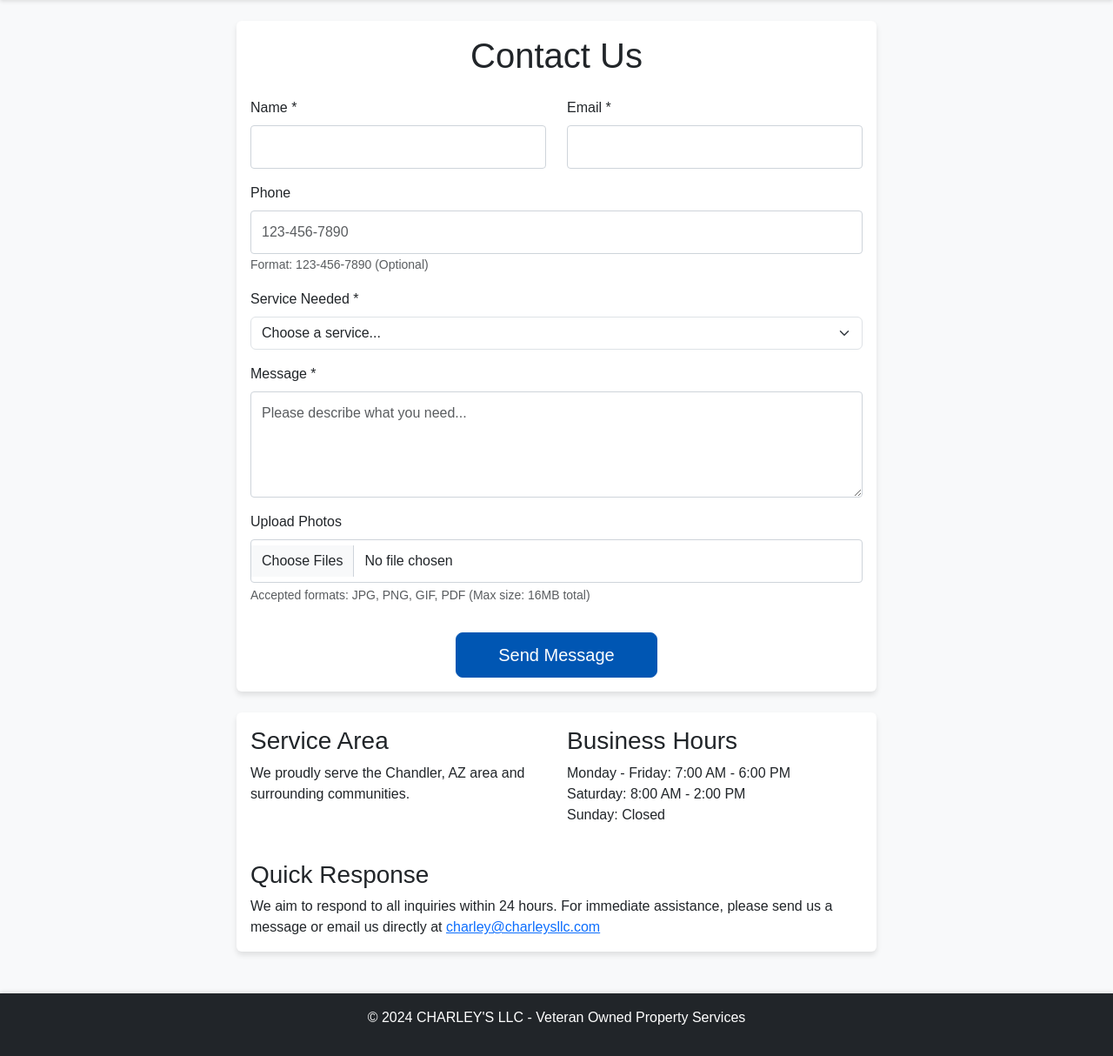
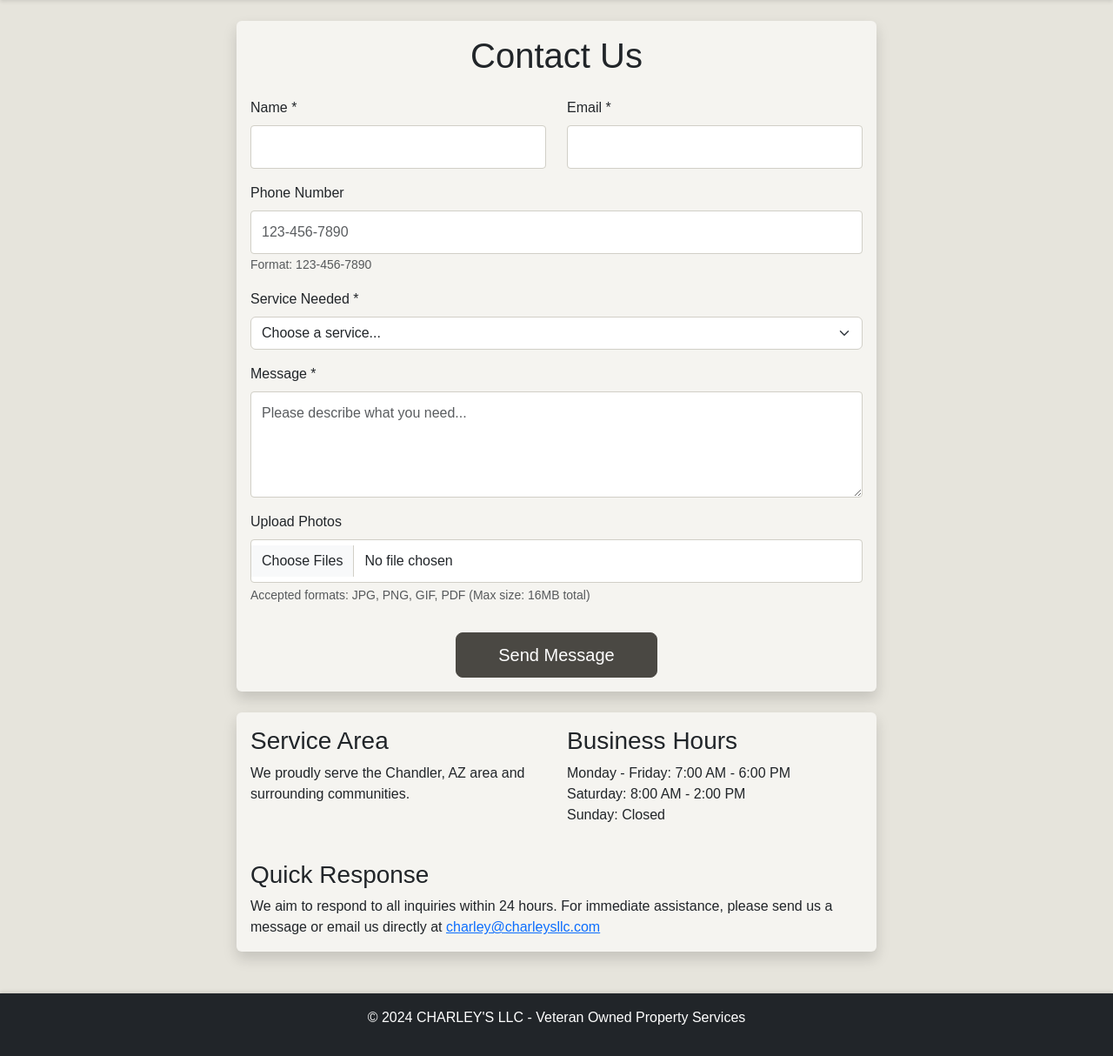
Before and after one commit to fullstackcrypto/charleys-llc, a Flask app: page /contact in a window 1280 px wide. Shown: the part 62-1276 px from the top of the page at 87% size. Run offline with Flask 3, Linux system fonts and the light colour scheme.

Commit message:
Updated contact form styling and layout

```diff
--- a/static/styles.css
+++ b/static/styles.css
@@ -46,7 +46,7 @@ body {
 /* Contact Form */
 .form-control {
     border-radius: 0.25rem;
-    border: 1px solid #ced4da;
+    border: 1px solid #7b8692;
     padding: 0.75rem;
 }
 
--- a/templates/contact.html
+++ b/templates/contact.html
@@ -3,9 +3,36 @@
 {% block title %}Contact Us{% endblock %}
 
 {% block content %}
+<style>
+    body {
+        background-color: #E6E4DC !important; /* Light khaki background */
+    }
+    .card {
+        background-color: #F5F4F0; /* Lighter khaki for cards */
+        border: none;
+    }
+    .form-control, .form-select {
+        background-color: #FFFFFF; /* Keep form inputs white for contrast */
+        border: 1px solid #D1CFC7; /* Slightly darker border */
+    }
+    .form-control:focus, .form-select:focus {
+        background-color: #FFFFFF;
+        border-color: #C0BD B4;
+        box-shadow: 0 0 0 0.2rem rgba(192, 189, 180, 0.25);
+    }
+    .btn-primary {
+        background-color: #4A4843; /* Darker contrasting color for buttons */
+        border-color: #4A4843;
+    }
+    .btn-primary:hover {
+        background-color: #35332F;
+        border-color: #35332F;
+    }
+</style>
+
 <div class="row justify-content-center">
     <div class="col-md-8">
-        <div class="card">
+        <div class="card shadow">
             <div class="card-body">
                 <h1 class="card-title text-center mb-4">Contact Us</h1>
 
@@ -34,10 +61,10 @@
                     </div>
 
                     <div class="mb-3">
-                        <label for="phone" class="form-label">Phone</label>
+                        <label for="phone" class="form-label">Phone Number</label>
                         <input type="tel" class="form-control" id="phone" name="phone"
                                placeholder="123-456-7890">
-                        <small class="text-muted">Format: 123-456-7890 (Optional)</small>
+                        <small class="text-muted">Format: 123-456-7890</small>
                     </div>
 
                     <div class="mb-3">
@@ -77,7 +104,7 @@
             </div>
         </div>
 
-        <div class="card mt-4">
+        <div class="card mt-4 shadow">
             <div class="card-body">
                 <div class="row">
                     <div class="col-md-6">
@@ -111,7 +138,7 @@
 <script>
     document.getElementById('files').addEventListener('change', function(e) {
         const preview = document.getElementById('filePreview');
-        preview.innerHTML = ''; // Clear previous previews
+        preview.innerHTML = '';
 
         if (this.files) {
             const filesArray = Array.from(this.files);
@@ -120,17 +147,16 @@
             filesArray.forEach(file => {
                 totalSize += file.size;
 
-                // Create preview container
                 const col = document.createElement('div');
                 col.className = 'col-6 col-md-4 col-lg-3';
 
                 const previewCard = document.createElement('div');
                 previewCard.className = 'card h-100';
+                previewCard.style.backgroundColor = '#FFFFFF'; // White background for preview cards
 
                 const cardBody = document.createElement('div');
                 cardBody.className = 'card-body p-2 text-center';
 
-                // Show either image preview or file icon
                 if (file.type.startsWith('image/')) {
                     const img = document.createElement('img');
                     img.className = 'img-fluid mb-2';
@@ -149,7 +175,6 @@
                     cardBody.appendChild(icon);
                 }
 
-                // Add file name
                 const fileName = document.createElement('small');
                 fileName.className = 'text-muted d-block';
                 fileName.textContent = file.name.length > 15 ?
@@ -162,8 +187,7 @@
                 preview.appendChild(col);
             });
 
-            // Check total size
-            if (totalSize > 16 * 1024 * 1024) { // 16MB
+            if (totalSize > 16 * 1024 * 1024) {
                 alert('Total file size exceeds 16MB limit. Please select smaller files.');
                 this.value = '';
                 preview.innerHTML = '';
@@ -171,7 +195,6 @@
         }
     });
 
-    // Form validation
     document.getElementById('contactForm').addEventListener('submit', function(e) {
         const phone = document.getElementById('phone').value;
         if (phone && !phone.match(/^\d{3}-\d{3}-\d{4}$/)) {
```
